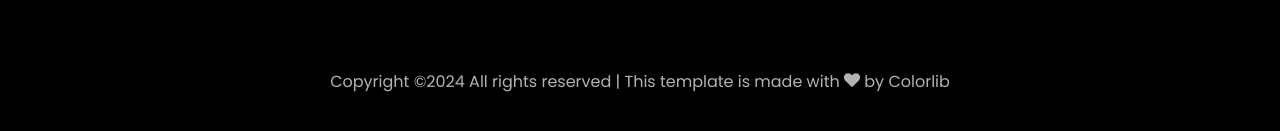
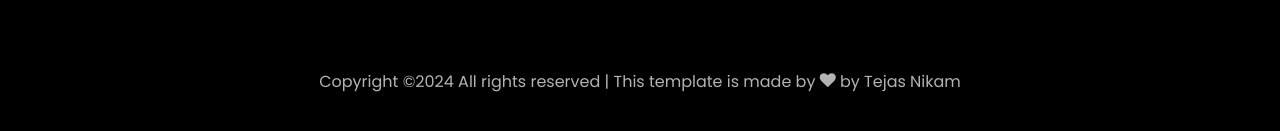
Before and after one commit to Tejas2503/tejasnikam.in, a plain HTML site: page index.html in a window 1280 px wide. Shown: the part 5577-5708 px from the top of the page. Drawn offline with Linux system fonts and the light colour scheme; files whose address does not match are found by name.

Commit message:
Update index.html

```diff
--- a/index.html
+++ b/index.html
@@ -564,7 +564,7 @@
 			<div class="col-md-12 text-center">
 
 			  <p><!-- Link back to Colorlib can't be removed. Template is licensed under CC BY 3.0. -->
-	Copyright &copy;<script>document.write(new Date().getFullYear());</script> All rights reserved | This template is made with <i class="icon-heart color-danger" aria-hidden="true"></i> by <a href="https://colorlib.com" target="_blank">Colorlib</a>
+	Copyright &copy;<script>document.write(new Date().getFullYear());</script> All rights reserved | This template is made by <i class="icon-heart color-danger" aria-hidden="true"></i> by <a href="https://colorlib.com" target="_blank">Tejas Nikam</a>
 	<!-- Link back to Colorlib can't be removed. Template is licensed under CC BY 3.0. --></p>
 			</div>
 		  </div>
```
